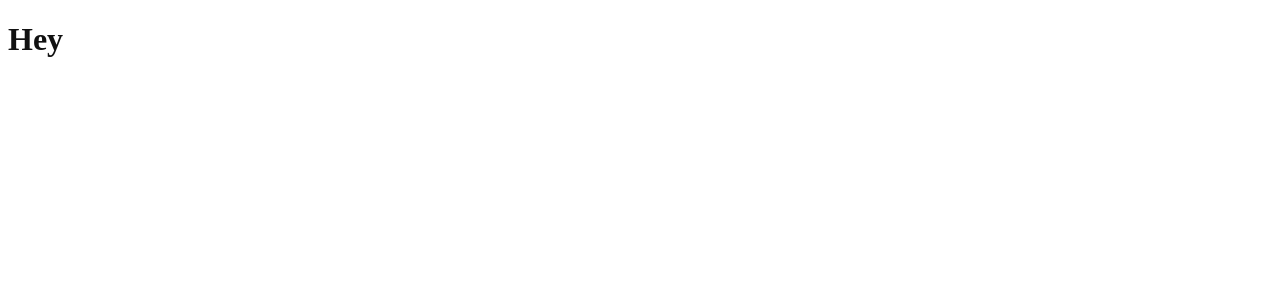
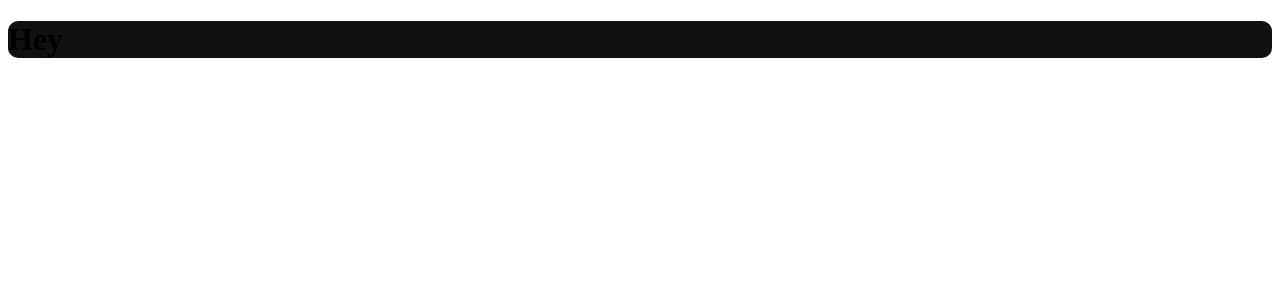
Before and after one commit to flexxycodes/react, a React (Vite) app in the folder reactjs/: page / in a window 1280 px wide. Shown: the top 300 px of the page. Built offline with nearby package versions, Linux system fonts and the light colour scheme.

Commit message:
Update index.css

```diff
--- a/reactjs/src/index.css
+++ b/reactjs/src/index.css
@@ -3,6 +3,6 @@
 }
 
 .header {
-   color: #111;
+   background-color: #111;
    border-radius: 10px;
 }
```
